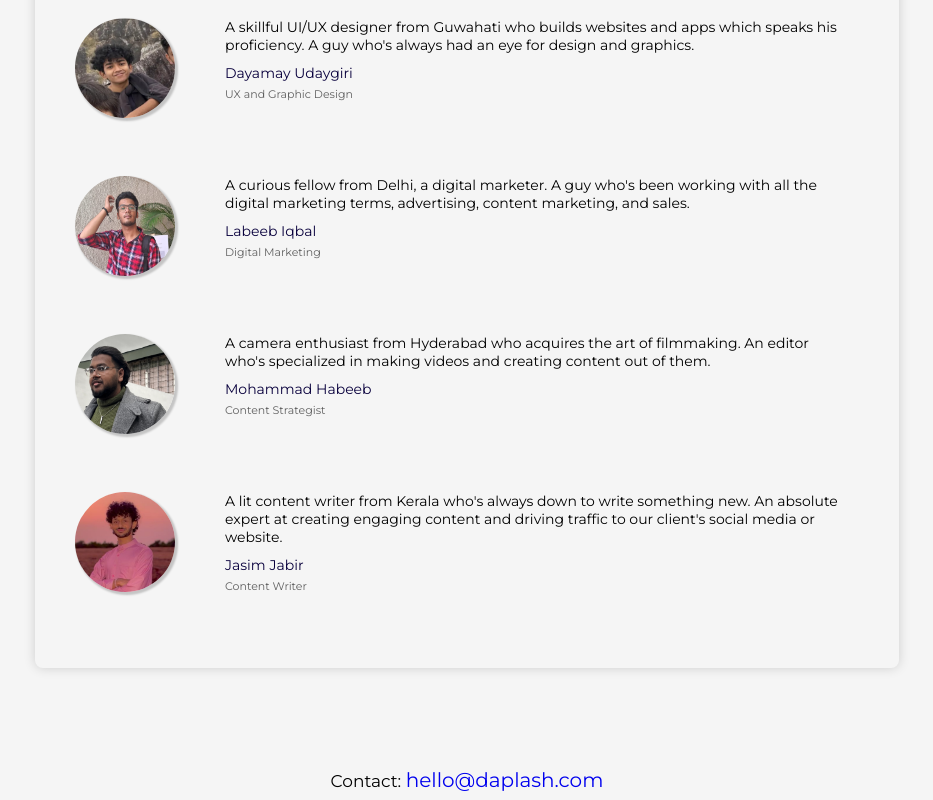
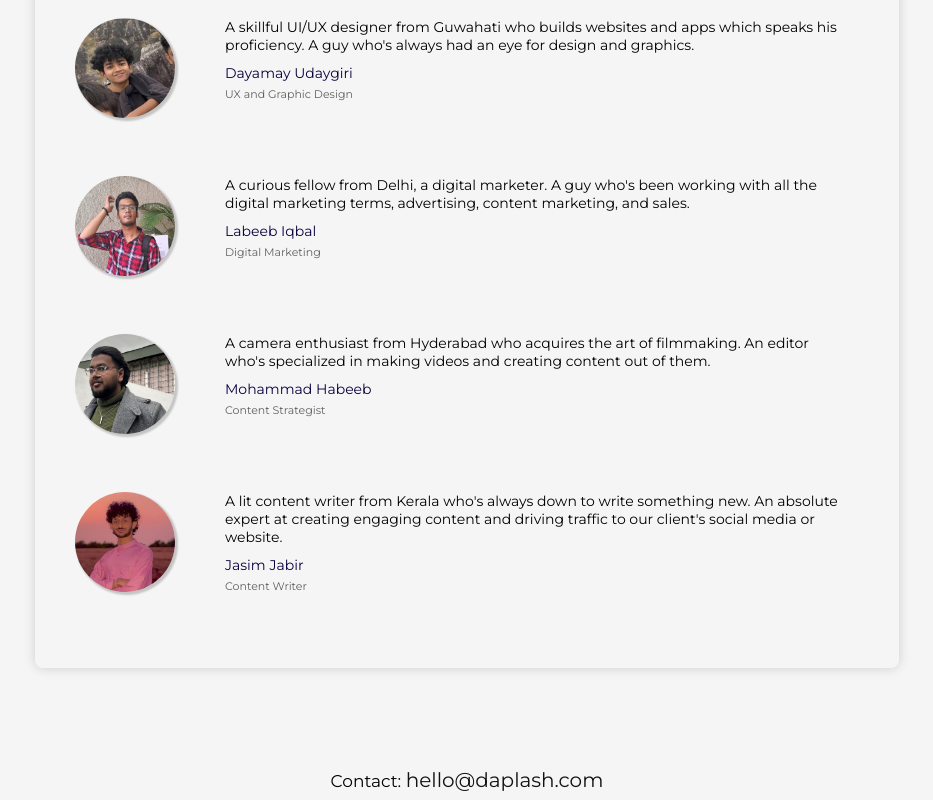
Before and after one commit to hxwtice/daplashV2, a React (Vite) app: page / in a window 1280 px wide. Shown: the part 3309-4109 px from the top of the page, without its empty margins (173-1106 px from the left). Built offline with nearby package versions, Linux system fonts and the light colour scheme.

Commit message:
Update footer.css

```diff
--- a/src/footer.css
+++ b/src/footer.css
@@ -11,5 +11,6 @@
 .footer-1
 {
     text-decoration: none;
+    color: #121212;
     font-size: 20px;
 }
```
